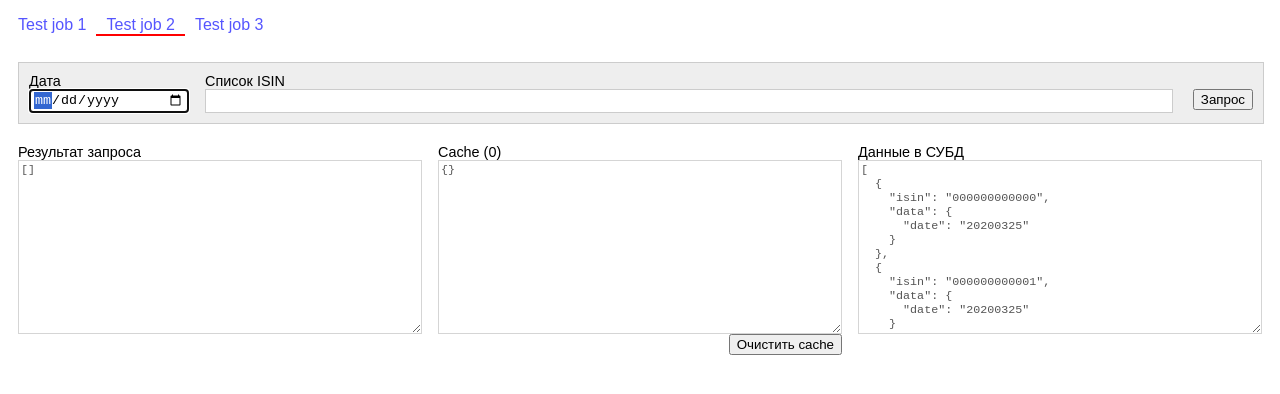
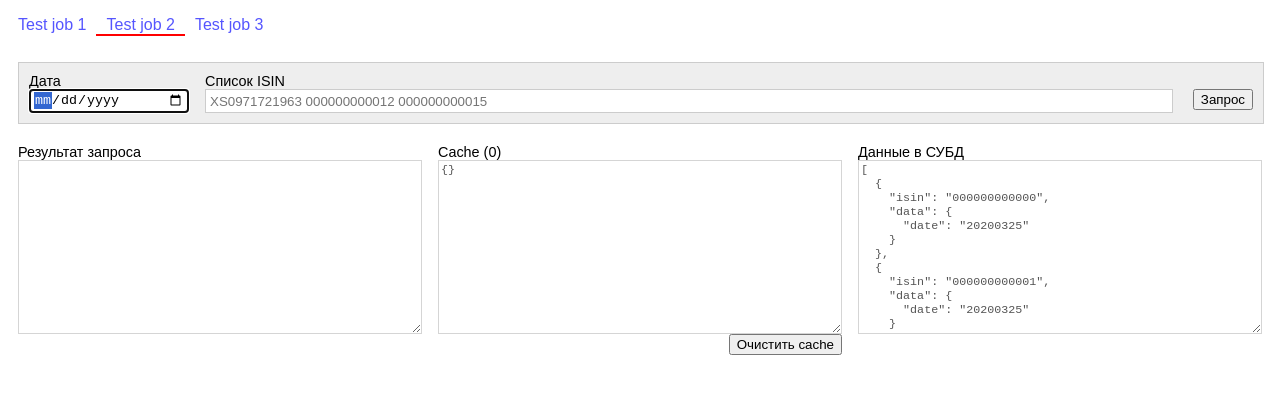
Before and after one commit to kobzarvs/test-job, a React (Create React App) app: page /test-job2 in a window 1280 px wide. Shown: the top 394 px of the page. Built offline with nearby package versions, Linux system fonts and the light colour scheme.

Commit message:
add placeholder to isins field

```diff
--- a/src/pages/TestJob2.js
+++ b/src/pages/TestJob2.js
@@ -6,7 +6,7 @@ import { fakeData, cache, getBondsData } from '../models/testJob2'
 export const TestJob2 = props => {
   const dateRef = useRef()
   const isinsRef = useRef()
-  const [result, setResult] = useState([])
+  const [result, setResult] = useState()
   const [errors, setErrors] = useState({})
   const [loading, setLoading] = useState(false)
   const [updater, forceUpdate] = useState(false)
@@ -48,7 +48,7 @@ export const TestJob2 = props => {
   }
 
   useEffect(() => {
-    flashField(setResultUpdated)
+    result && flashField(setResultUpdated)
   }, [result])
 
   useEffect(() => {
@@ -74,6 +74,7 @@ export const TestJob2 = props => {
           <div className="row">
             <input
               className="input-field"
+              placeholder="XS0971721963 000000000012 000000000015"
               id="isins"
               type="text"
               ref={isinsRef}
```
